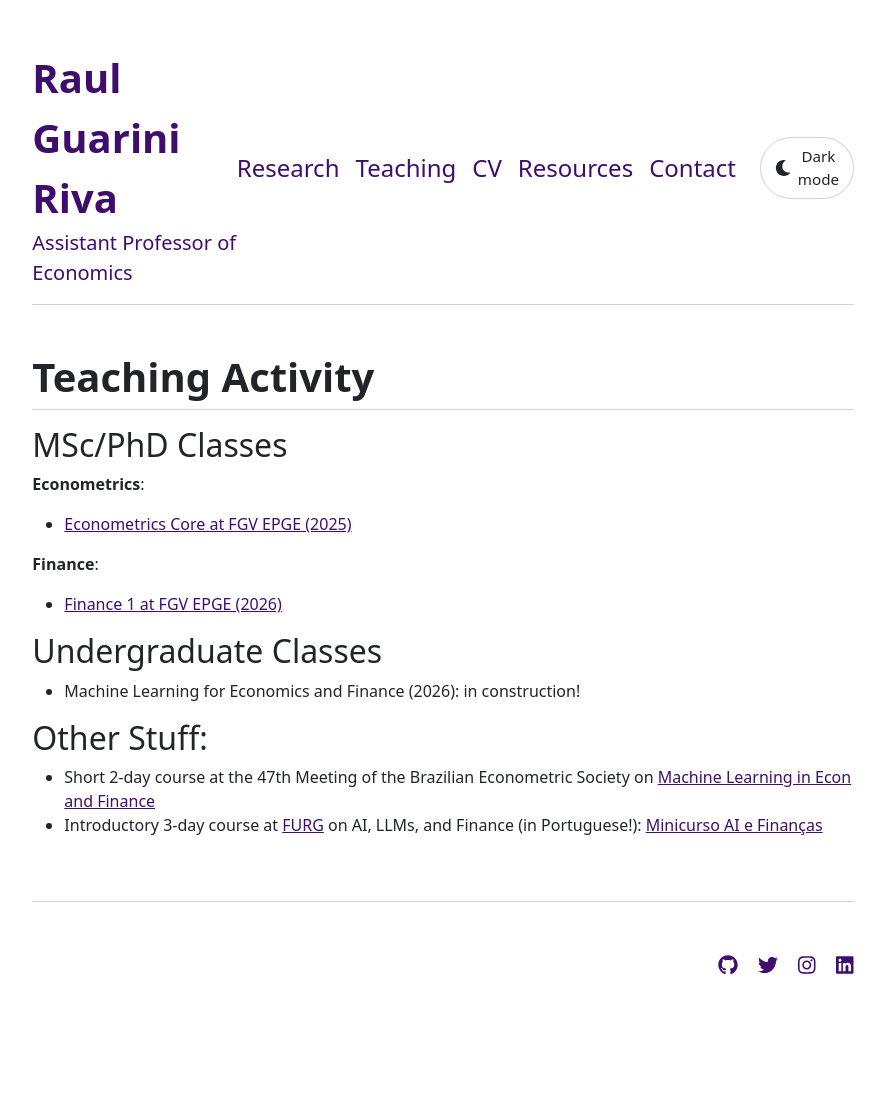
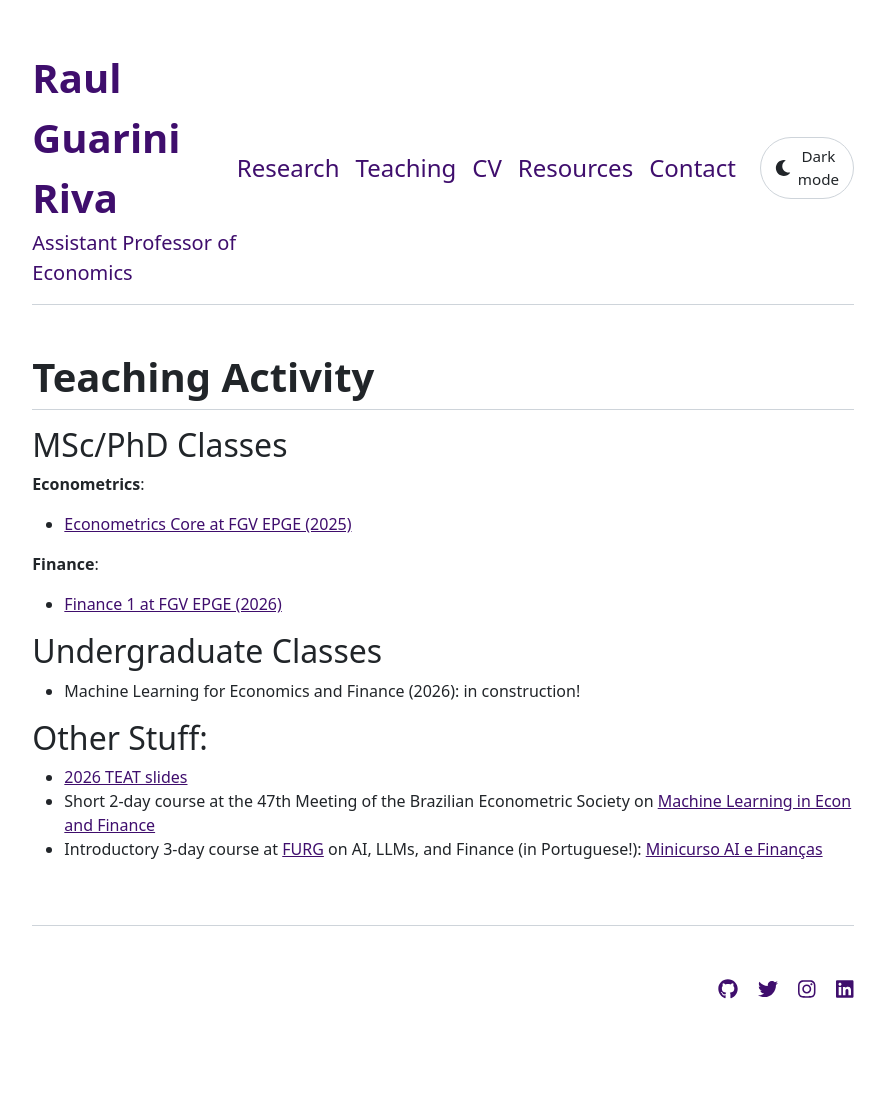
Before and after one commit to rgriva/rgriva.github.io, a Jekyll site: the page built from courses.md, in a window 1280 px wide. Shown: the whole page, without its empty margins (197-1082 px from the left). Built offline with Jekyll 4.4.1, drawn with Linux system fonts in a browser that asks for light colours; before the commit the page ends 1076 px from its top, so only the background shows below that.

Commit message:
Add TEAT slides to teaching page
Co-authored-by: rgriva <16547991+rgriva@users.noreply.github.com>

```diff
--- a/courses.md
+++ b/courses.md
@@ -17,5 +17,6 @@ title: "Teaching Activity"
 
 ## Other Stuff:
 
+- [2026 TEAT slides](https://rgriva.github.io/2026_TEAT_slides/)
 - Short 2-day course at the 47th Meeting of the Brazilian Econometric Society on [Machine Learning in Econ and Finance](https://github.com/rgriva/SBE_2025)
 - Introductory 3-day course at [FURG](https://www.furg.br/) on AI, LLMs, and Finance (in Portuguese!): [Minicurso AI e Finanças](https://rgriva.github.io/minicurso_FURG_SBFin/)
```
Also changed, not shown: Gemfile.lock.
